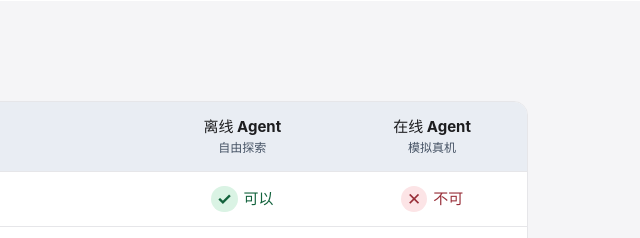
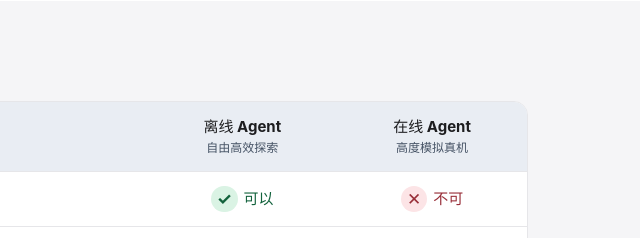
Before and after one commit to DavidLXu/RevoBench-Web, a plain HTML site: page index.html in a window 1280 px wide. Shown: the part 1000-1238 px from the top of the page, 640-1280 px from the left. Drawn offline with Linux system fonts and the light colour scheme.

Commit message:
Update the two Agent mode subtitles

```diff
--- a/index.html
+++ b/index.html
@@ -23,8 +23,8 @@
       <table class="mode-table" aria-labelledby="agent-modes-title">
         <thead><tr>
           <th scope="col">特性</th>
-          <th scope="col">离线 Agent<small>自由探索</small></th>
-          <th scope="col">在线 Agent<small>模拟真机</small></th>
+          <th scope="col">离线 Agent<small>自由高效探索</small></th>
+          <th scope="col">在线 Agent<small>高度模拟真机</small></th>
         </tr></thead>
         <tbody>
           <tr>
```
